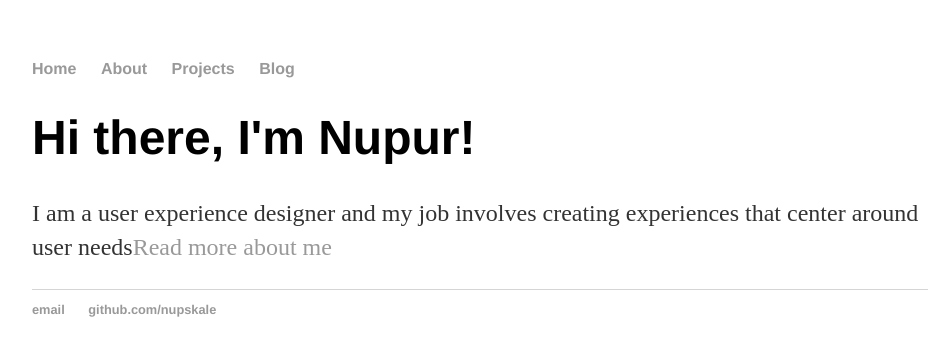
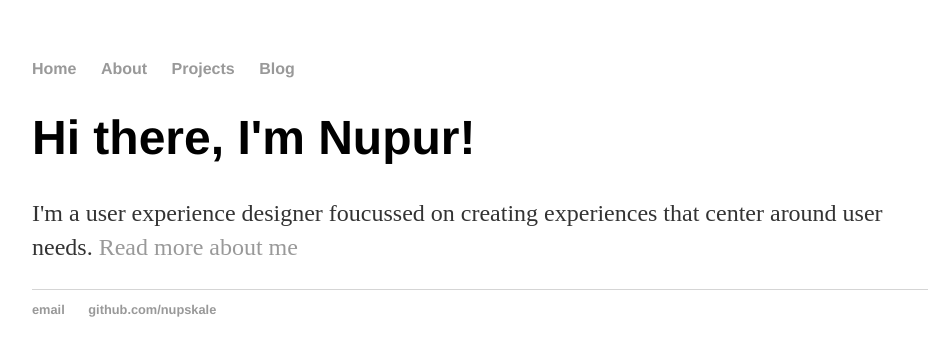
Before and after one commit to nupskale/nupskale.github.io, a Jekyll site: the page built from index.html, in a window 1280 px wide. Shown: the top 356 px of the page, without its empty margins (160-1108 px from the left). Built offline with Jekyll 4.4.1, drawn with Linux system fonts in a browser that asks for light colours.

Commit message:
Update index.html
Jekyll configuration

```diff
--- a/index.html
+++ b/index.html
@@ -1,30 +1,8 @@
-<!DOCTYPE html>
-<html>
-	<head>
-		<title>Nupur Kale</title>
-		<!-- link to main stylesheet -->
-		<link rel="stylesheet" type="text/css" href="/css/main.css">
-	</head>
-	<body>
-		<nav>
-    		<ul>
-        		<li><a href="/">Home</a></li>
-	        	<li><a href="/about">About</a></li>
-        		<li><a href="/cv">Projects</a></li>
-        		<li><a href="/blog">Blog</a></li>
-    		</ul>
-		</nav>
-		<div class="container">
-    		<div class="blurb">
-        		<h1>Hi there, I'm Nupur!</h1>
-				<p>I am a user experience designer and my job involves creating experiences that center around user needs<a href="/about">Read more about me</a></p>
-    		</div><!-- /.blurb -->
-		</div><!-- /.container -->
-		<footer>
-    		<ul>
-        		<li><a href="mailto:nupzzzkale@gmail.com">email</a></li>
-        		<li><a href="https://github.com/nupskale">github.com/nupskale</a></li>
-			</ul>
-		</footer>
-	</body>
-</html>
+---
+layout: default
+title: Nupur Kale
+---
+<div class="blurb">
+	<h1>Hi there, I'm Nupur!</h1>
+	<p>I'm a user experience designer foucussed on creating experiences that center around user needs. <a href="/about">Read more about me</a></p>
+</div><!-- /.blurb -->
```
